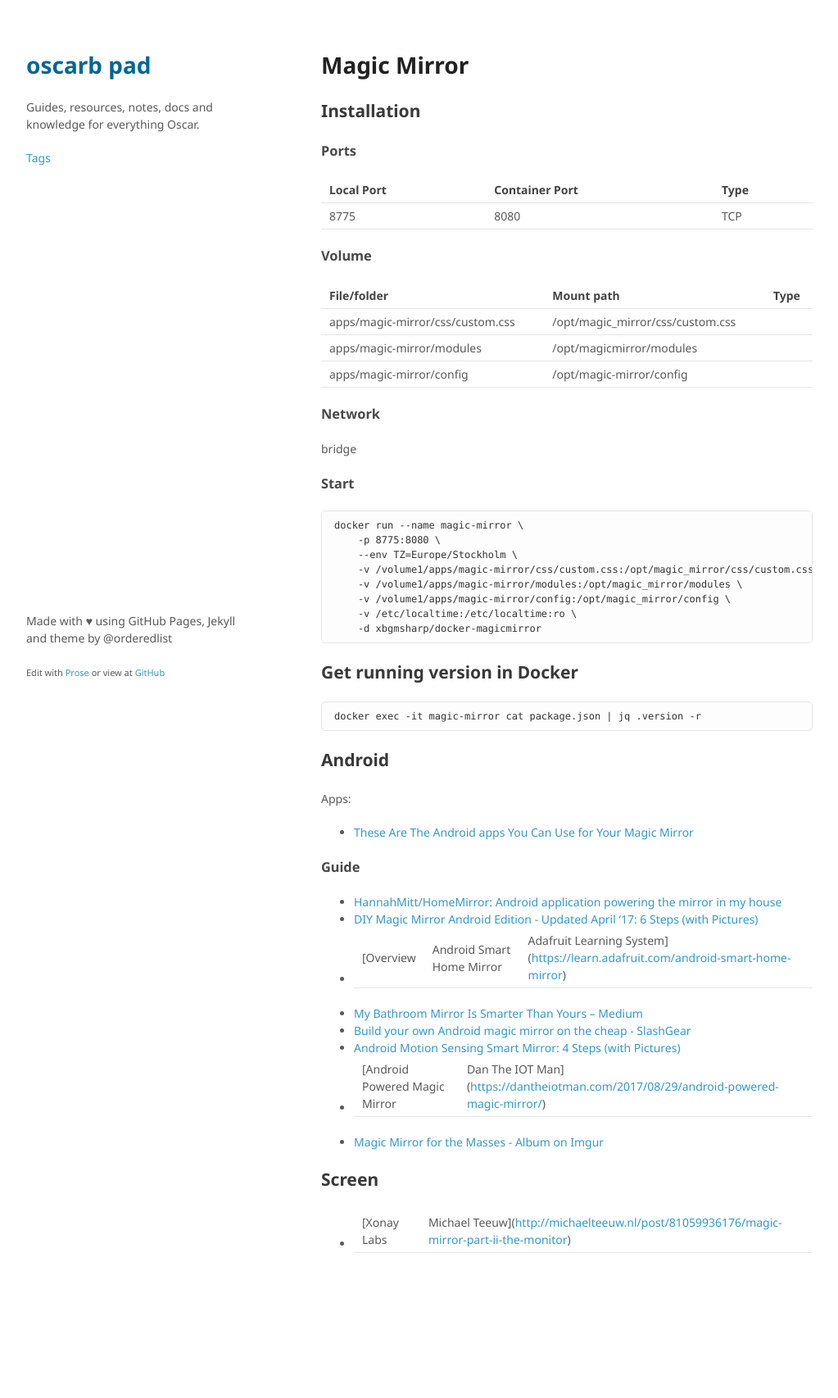
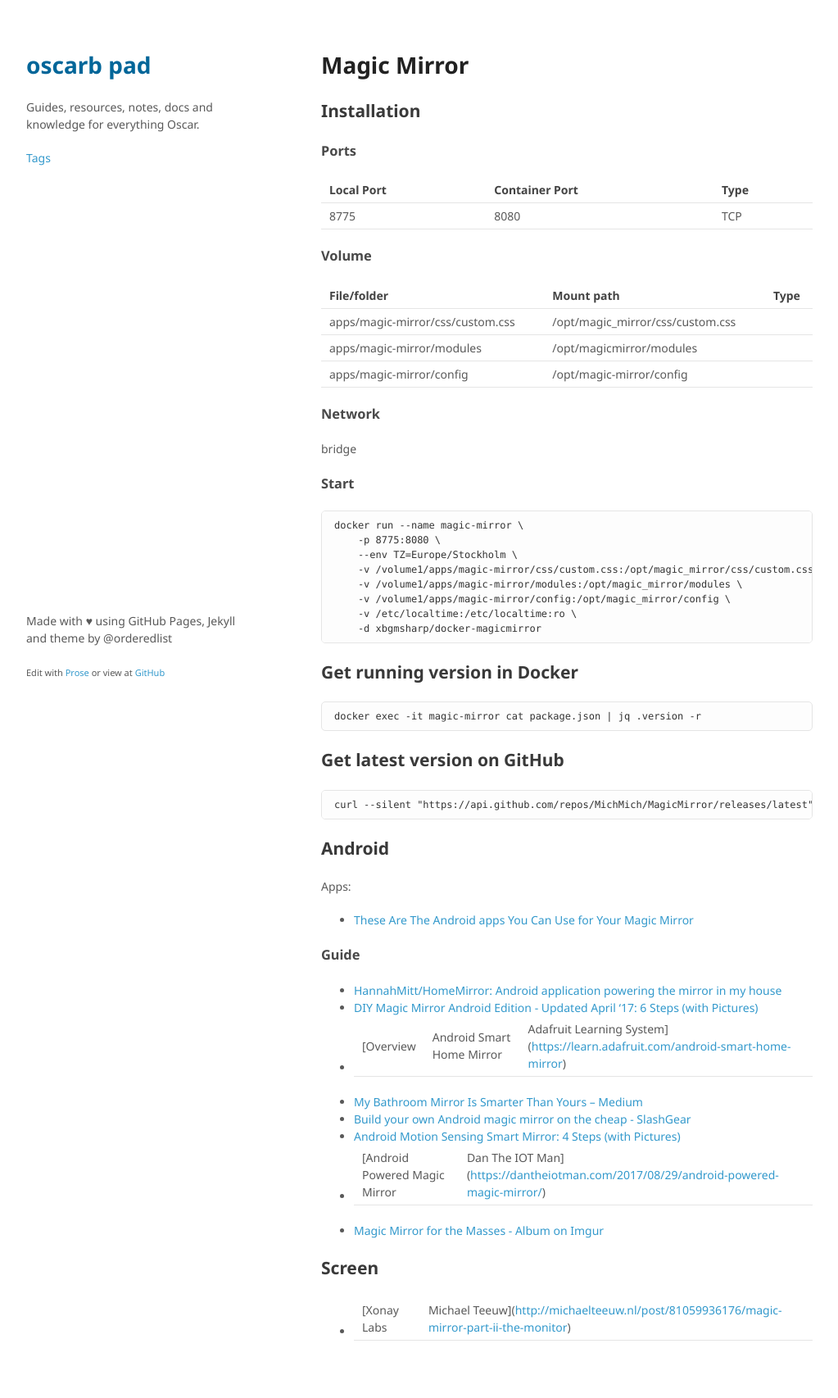
Before and after one commit to oscarb/pad, a Jekyll site: the page built from _docs/magic-mirror.md, in a window 1280 px wide. Shown: the whole page at 82% size, without its empty margins (128-1151 px from the left). Built offline with Jekyll 4.4.1, drawn with Linux system fonts in a browser that asks for light colours; some web fonts are replaced; before the commit the page ends 1599 px from its top, so only the background shows below that.

Commit message:
Update magic-mirror.md

````diff
--- a/_docs/magic-mirror.md
+++ b/_docs/magic-mirror.md
@@ -49,6 +49,10 @@ docker run --name magic-mirror \
 docker exec -it magic-mirror cat package.json | jq .version -r
 ```
 
+## Get latest version on GitHub
+```
+curl --silent "https://api.github.com/repos/MichMich/MagicMirror/releases/latest" | jq .tag_name -r
+```
 
 ## Android
 
````
